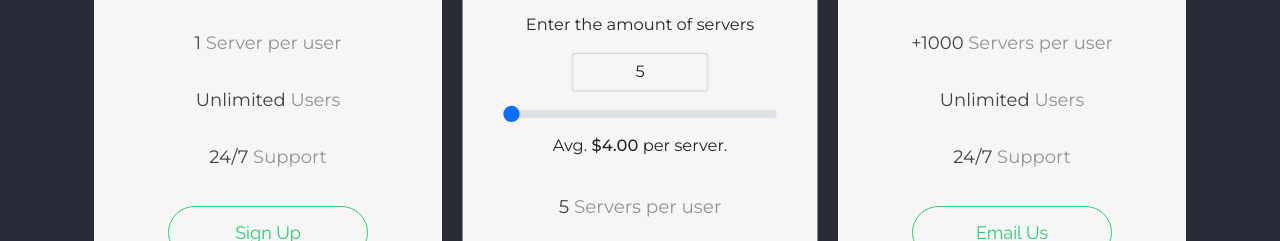
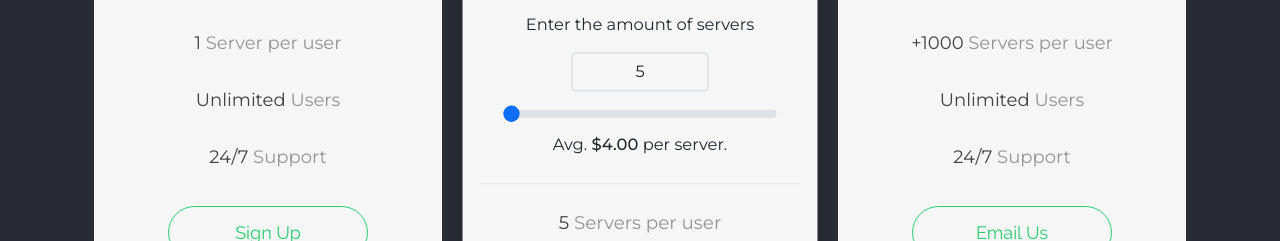
Before and after one commit to polius/meteornext-web, a plain HTML site: page pricing.html in a window 1280 px wide. Shown: the part 559-800 px from the top of the page. Drawn offline with nearby package versions, Linux system fonts and the light colour scheme.

Commit message:
UI minor pricing improvements

```diff
--- a/pricing.html
+++ b/pricing.html
@@ -104,8 +104,9 @@
               <label style="margin-bottom:15px">Enter the amount of servers</label>
               <input id="priceInput" pattern="[0-9]*" class="form-control" style="width: 50%; text-align: center; margin-left: auto; margin-right: auto; margin-bottom: 10px; background-color: #f6f6f6;">
               <input id="priceRange" type="range" class="form-range" min="5" max="1000">
-              <label style="margin-bottom:20px">Avg. <span style="font-weight: 500">$<span id="priceAvg"></span></span> per server.</label>
+              <label>Avg. <span style="font-weight: 500">$<span id="priceAvg"></span></span> per server.</label>
             </div>
+            <div style="height:1px; width:90%; margin-left:auto; margin-right:auto; background-color: #e6e6e6; margin-top:25px; margin-bottom:10px"></div>
             <div class="generic_feature_list">
               <ul>
                 <li><span id="numberServers">5</span> Servers per user</li>
```
